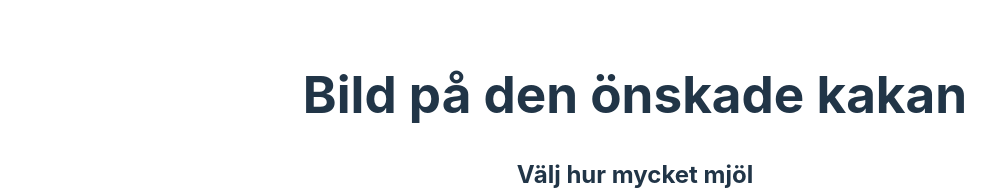
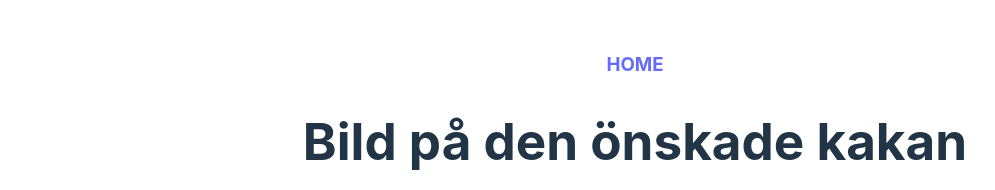
Before and after one commit to Juliaw803e/KOMA, a React (Vite) app: page /ingredients in a window 1280 px wide. Shown: the top 190 px of the page, without its empty margins (5-1000 px from the left). Built offline with nearby package versions, Linux system fonts and the light colour scheme.

Commit message:
Home länk

```diff
--- a/src/App.jsx
+++ b/src/App.jsx
@@ -20,6 +20,7 @@ function IngredientsFunction() {
 
   return (
     <div>
+      <a href="/"><h3> HOME</h3></a>
       <h1>Bild på den önskade kakan</h1>
       <div className="ingredients">
         <Ingredients
```
